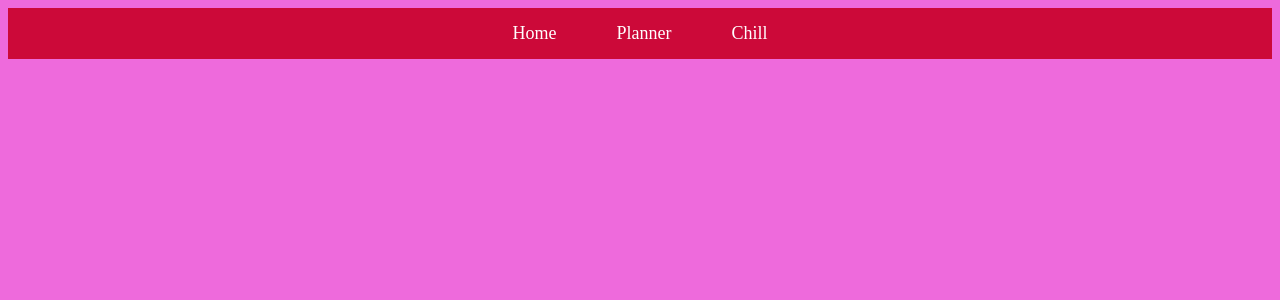
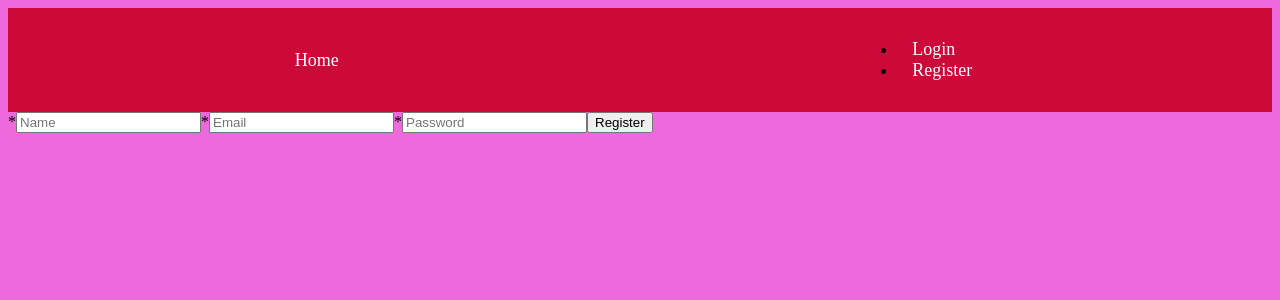
Before and after one commit to TwiceG/calendarling, a React (Vite) app: page /register in a window 1280 px wide. Before the commit this address had no page. Shown: the top 300 px of the page. Built offline with nearby package versions, Linux system fonts and the light colour scheme; no server answers.

Commit message:
add registration form, route

```diff
--- a/src/components/NavBar.jsx
+++ b/src/components/NavBar.jsx
@@ -1,8 +1,26 @@
 
 import { Link } from 'react-router-dom';
 import '../style/NavBar.css';
+import { useState, useEffect } from 'react';
+import axios from 'axios';
 
 const NavBar = () => {
+
+    const [isAuthenticated, setIsAuthenticated] = useState(false);
+
+    useEffect(() => {
+        axios.get('/me', { withCredentials: true })
+            .then(response => {
+                if (response.data && response.data.id) {  // Check if user exists
+                    setIsAuthenticated(true);
+                } else {
+                    setIsAuthenticated(false);
+                }
+            })
+            .catch(() => {
+                setIsAuthenticated(false);
+            });
+    }, []);
 
     return (
 
@@ -11,6 +29,14 @@ const NavBar = () => {
                 <li className="nav-item">
                     <Link to="/" className="nav-link">Home</Link>
                 </li>
+            </ul>
+
+            {isAuthenticated ? (
+                <div className="user-actions">
+                    <ul className="auth-list">
+                        <li className="nav-item">
+                            <Link to="/logout" className="nav-link">Logout</Link>
+                        </li>
                         <li className="nav-item">
                             <Link to="/week-planner" className="nav-link">Planner</Link>
                         </li>
@@ -18,7 +44,22 @@ const NavBar = () => {
                             <Link to="/chill" className="nav-link">Chill</Link>
                         </li>
                     </ul>
+                </div>
+            ) : (
+                <div className="user-actions">
+                    <ul className="auth-list">
+                        <li className="nav-item">
+                            <Link to="/login" className="nav-link">Login</Link>
+                        </li>
+                        <li className="nav-item">
+                            <Link to="/register" className="nav-link">Register</Link>
+                        </li>
+                    </ul>
+                </div>
+            )}
         </nav>
+
+
     );
 };
 
--- /dev/null
+++ b/src/components/RegistrationForm.jsx
@@ -0,0 +1,47 @@
+import React, { useState } from 'react';
+import axios from 'axios';
+import Input from './Input';
+
+const RegisterForm = () => {
+  const [name, setName] = useState('');
+  const [email, setEmail] = useState('');
+  const [password, setPassword] = useState('');
+
+  const handleRegister = async (e) => {
+    e.preventDefault();
+
+    try {
+      const response = await axios.post('/register', {
+        name: name,
+        email: email,
+        password: password,
+      });
+      console.log('Registration successful', response.data.message);
+      window.location.href = 'Login';
+    } catch (error) {
+      console.error('Registration error:', error.response.data.message);
+    }
+  };
+
+  return (
+    <form onSubmit={handleRegister}>
+      *
+      <Input type='text' placeholder='Name' minLength={6} title='Enter your name here' item={name} setItem={setName} />
+      *
+      <Input type='email' placeholder='Email' title='Enter your email here' item={email} setItem={setEmail} />
+      *
+      <Input
+        type='password' placeholder='Password'
+        minLength={6}
+        title="Password must be at least 6 characters long and contain at least one uppercase letter and one number"
+        pattern="^(?=.*[A-Z])(?=.*\d)[A-Za-z\d]{6,}$"
+        item={password} setItem={setPassword} />
+
+
+      <button type="submit">Register</button>
+    </form>
+
+  );
+};
+
+export default RegisterForm;
--- a/src/routes/AppRouter.jsx
+++ b/src/routes/AppRouter.jsx
@@ -2,6 +2,7 @@ import { Routes, Route } from "react-router-dom";
 import Home from "./Home";
 import WeeklyPlanner from "./WeeklyPlanner";
 import Chill from "./Chill";
+import Regristration from "./Registration";
 
 
 function AppRouter() {
@@ -10,6 +11,9 @@ function AppRouter() {
             <Route path="/" element={<Home />} />
             <Route path="/week-planner" element={<WeeklyPlanner />} />
             <Route path="/chill" element={<Chill />} />
+            {/* <Route path="/login" element={ } />
+            <Route path="/logout" element={ } /> */}
+            <Route path="/register" element={<Regristration />} />
         </Routes>
     );
 }
--- /dev/null
+++ b/src/routes/Registration.jsx
@@ -0,0 +1,14 @@
+
+import RegisterForm from "../components/RegistrationForm";
+
+const Regristration = () => {
+
+
+    return (
+        <div>
+            <RegisterForm />
+        </div>
+    );
+}
+
+export default Regristration;
```
Lines whose indentation alone changed are shown as unchanged.
